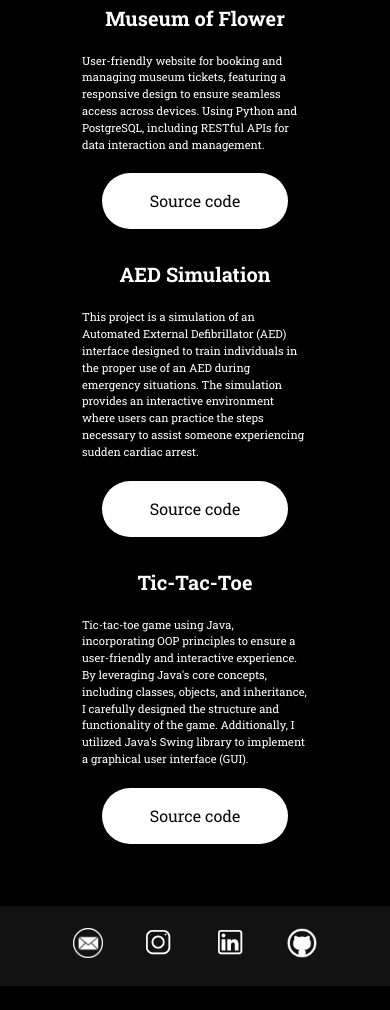
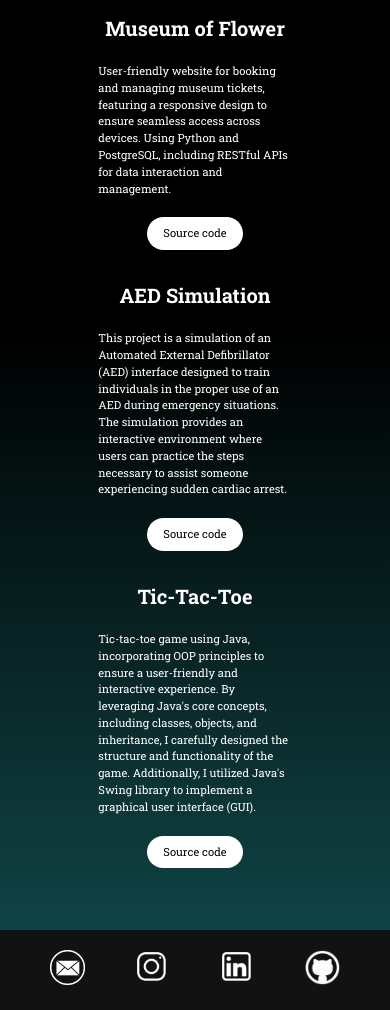
Before and after one commit to dbkhanh/Personal-Portfolio, a website: page portfolio.html in a window 390 px wide. Shown: the part 4154-5164 px from the top of the page. Before the commit the page ends 5140 px from the top, so only its background shows below. Drawn offline with Linux system fonts and the light colour scheme.

Commit message:
fix-icon-spacing

```diff
--- a/css/portfolio.css
+++ b/css/portfolio.css
@@ -287,13 +287,10 @@ h2{
   font-size: 1.5rem;
 }
 
-.projects,
-.resume-section,
-.course-content {
-  background-color: black;
+.projects{
+  background: linear-gradient(180deg, black, black, #104345);
   padding: 2rem;
   margin: 0 auto;
-  max-width: 1200px;
   padding-top: 0rem;
 }
 
@@ -440,6 +437,11 @@ header {
   padding: 20px;
 }
 
+.project-section{
+  padding-left: 5%;
+  padding-right: 5%;
+}
+
 
 @media (max-width: 1000px) {
   .nav-items {
@@ -523,7 +525,16 @@ header {
   }
 
   .icon-image {
-    width: 30px;
-    height: 30px;
+    width: 35px;
+    height: 35px;
+  }
+
+  .button{
+    padding: 0.5rem 1rem;
+    font-size: 0.7rem;
+  }
+
+  .navb{
+    padding: 0 0;
   }
 }
--- a/css/sheet.css
+++ b/css/sheet.css
@@ -297,6 +297,11 @@ img {
     }
     .column-right p{
         font-size: 0.7rem;
+        margin-bottom: 0.7rem;
+    }
+
+    .column-right button{
+        margin-top: 1.5rem;
     }
 
     nav{
--- a/css/style.css
+++ b/css/style.css
@@ -96,7 +96,6 @@ header {
     background-color: #fdcc84;
     color: #fff;
     text-align: center;
-    padding-top: 80px;
 }
 
 .title {
@@ -171,4 +170,13 @@ label {
         padding-bottom: 50px;
         padding-top: 10px;
     }
+
+    .navb{
+        padding: 0 0;
+    }
+
+    .icon-image {
+        width: 35px;
+        height: 35px;
+    }
   }
--- a/portfolio.html
+++ b/portfolio.html
@@ -155,10 +155,11 @@
     </header>
 
     <section class="projects">
-        <div class="project-section">
         <div style="display: flex; direction: row; justify-content: center;">
             <h2>AI Agent</h2>
         </div>
+        <div class="project-section">
+
             <div class="card">
                 <div>
                     <p style="padding: 20px;">
@@ -175,10 +176,10 @@
             </div>
         </div>
 
-        <div class="project-section">
         <div style="display: flex; direction: row; justify-content: center;">
             <h2>Museum of Flower</h2>
         </div>
+        <div class="project-section">
             <div class="card">
                 <img src="./images/museum.png"  class="project-img">
                 <div>
@@ -193,11 +194,10 @@
                 </div>
             </div>
         </div>
-
-        <div class="project-section">
         <div style="display: flex; direction: row; justify-content: center;">
             <h2>AED Simulation</h2>
         </div>
+        <div class="project-section">
             <div class="card">
                 <div>
                     <p style="padding: 20px;">
@@ -213,10 +213,10 @@
             </div>
         </div>
 
-        <div class="project-section">
         <div style="display: flex; direction: row; justify-content: center;">
             <h2>Tic-Tac-Toe</h2>
         </div>
+        <div class="project-section">
             <div class="card">
                 <img src="./images/xo.png" class="project-img" style="width: 30%; height: auto;">
                 <div>
```
Lines whose indentation alone changed are shown as unchanged.
